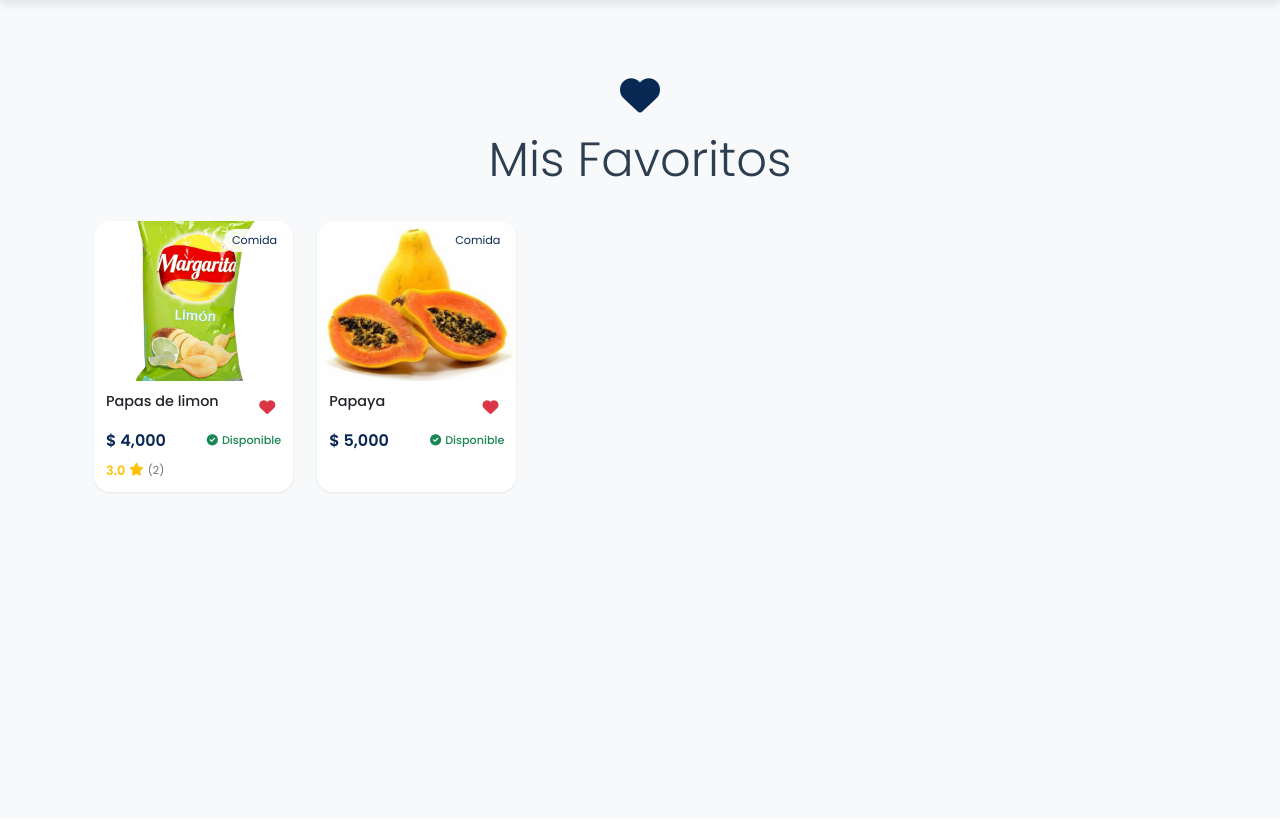
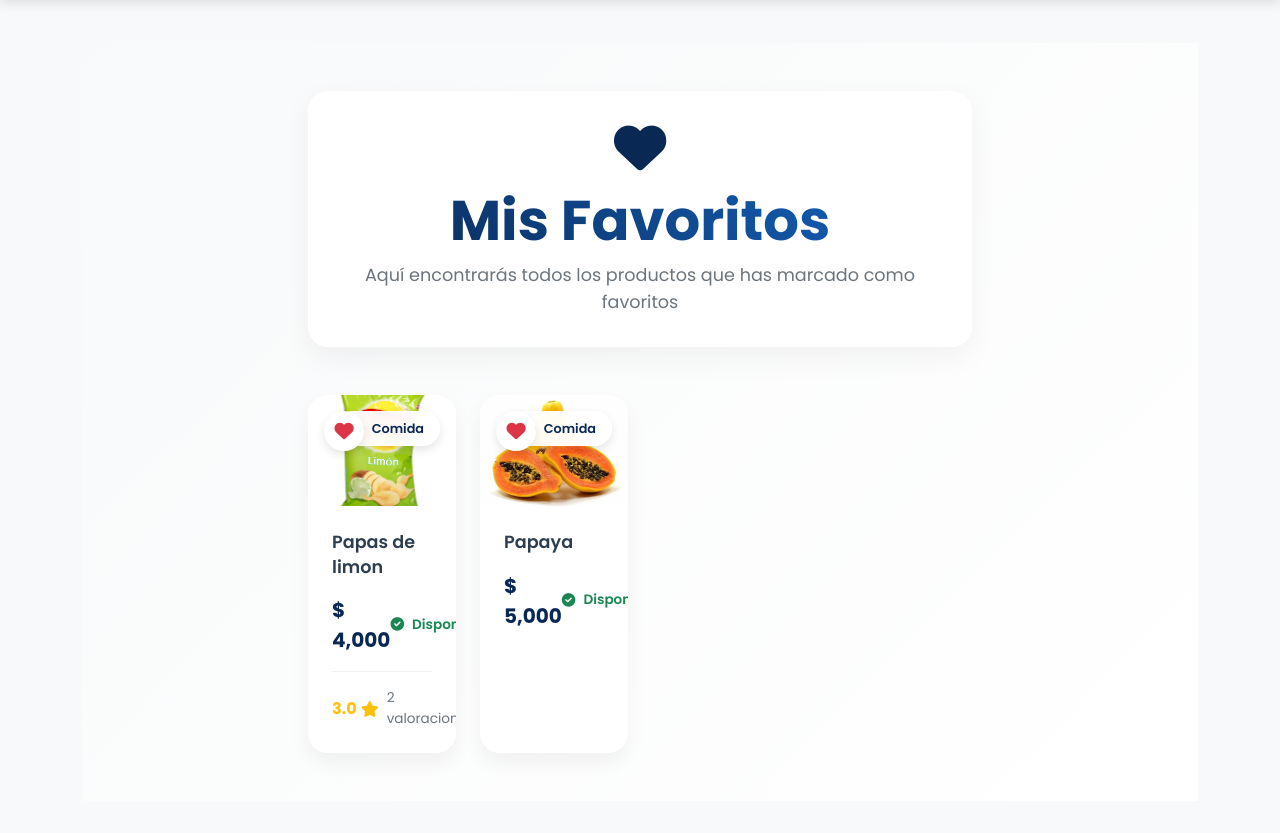
Before and after one commit to camiloarbr/EafitTrade, a Django app: page /favorites/ in a window 1280 px wide. Shown: the part 65-898 px from the top of the page. Before the commit the page ends 559 px from the top, so only its background shows below. Run offline with Django 5.2, Linux system fonts and the light colour scheme; a user stored in the database is signed in; data comes from the database, SQL or seed files in the repository; both versions use the stored data as it was after the commit.

Commit message:
Mejora el diseño de la sección de favoritos con nuevos estilos y animaciones. Se actualiza la lógica de visualización para manejar el estado vacío de favoritos y se optimiza la interacción del usuario al eliminar productos de la lista. Se actualiza la base de datos.

```diff
--- a/products/templates/products/favorites.html
+++ b/products/templates/products/favorites.html
@@ -6,167 +6,285 @@
 {% block extra_styles %}
 <style>
     .favorites-section {
-        background-color: #f8f9fa;
-        padding: 2rem 0;
-        min-height: calc(100vh - 56px);
+        background: linear-gradient(135deg, #f8f9fa 0%, #ffffff 100%);
+        padding: 3rem 0;
+        min-height: calc(100vh - 76px);
+        display: flex;
+        flex-direction: column;
+    }
+
+    .favorites-container {
+        max-width: 1200px;
+        margin: 0 auto;
+        padding: 0 1rem;
+        flex: 1;
     }
 
     .favorites-header {
-        margin-bottom: 2rem;
         text-align: center;
+        margin-bottom: 3rem;
+        padding: 2rem;
+        background: white;
+        border-radius: 20px;
+        box-shadow: 0 10px 30px rgba(0,0,0,0.05);
     }
 
     .favorites-icon {
         color: var(--primary-color);
-        font-size: 2.5rem;
+        font-size: 3rem;
         margin-bottom: 1rem;
+        animation: pulse 2s infinite;
     }
 
-    /* Estilos de tarjeta de producto idénticos al home */
-    .product-card {
-        height: 100%;
-        transition: all 0.2s;
-        border: none;
-        box-shadow: 0 1px 3px rgba(0,0,0,0.08);
-        max-width: 280px;
+    @keyframes pulse {
+        0% { transform: scale(1); }
+        50% { transform: scale(1.1); }
+        100% { transform: scale(1); }
+    }
+
+    .favorites-header h1 {
+        font-weight: 700;
+        margin-bottom: 0.5rem;
+        background: linear-gradient(45deg, var(--primary-color), #1565C0);
+        -webkit-background-clip: text;
+        -webkit-text-fill-color: transparent;
+    }
+
+    .favorites-header p {
+        color: var(--secondary-color);
+        font-size: 1.1rem;
+        max-width: 600px;
         margin: 0 auto;
     }
 
+    /* Estilos de tarjeta de producto mejorados */
+    .product-card {
+        height: 100%;
+        transition: all 0.3s cubic-bezier(0.4, 0, 0.2, 1);
+        border: none;
+        border-radius: 20px;
+        box-shadow: 0 10px 20px rgba(0,0,0,0.05);
+        overflow: hidden;
+        position: relative;
+        background: white;
+    }
+
     .product-card:hover {
-        transform: translateY(-3px);
-        box-shadow: 0 3px 6px rgba(0,0,0,0.12);
+        transform: translateY(-10px);
+        box-shadow: 0 20px 40px rgba(0,0,0,0.1);
+    }
+
+    .product-image-wrapper {
+        position: relative;
+        padding-top: 75%;
+        overflow: hidden;
     }
 
     .product-image {
-        height: 160px;
+        position: absolute;
+        top: 0;
+        left: 0;
+        width: 100%;
+        height: 100%;
         object-fit: cover;
+        transition: transform 0.3s ease;
+    }
+
+    .product-card:hover .product-image {
+        transform: scale(1.1);
     }
 
     .card-body {
-        padding: 0.75rem;
+        padding: 1.5rem;
+        position: relative;
     }
 
     .card-title {
-        font-size: 0.9rem;
-        font-weight: 500;
-        line-height: 1.2;
+        font-size: 1.1rem;
+        font-weight: 600;
+        line-height: 1.4;
+        margin-bottom: 1rem;
+        color: #2c3e50;
         display: -webkit-box;
         -webkit-line-clamp: 2;
         -webkit-box-orient: vertical;
         overflow: hidden;
-        margin-bottom: 0.25rem;
-    }
-
-    .price {
-        font-size: 1rem;
-        font-weight: 600;
-        color: var(--primary-color);
     }
 
     .category-badge {
         position: absolute;
-        top: 8px;
-        right: 8px;
-        background-color: rgba(255,255,255,0.9);
-        padding: 0.2rem 0.5rem;
-        border-radius: 16px;
-        font-size: 0.7rem;
+        top: 1rem;
+        right: 1rem;
+        background: rgba(255,255,255,0.95);
+        padding: 0.5rem 1rem;
+        border-radius: 20px;
+        font-size: 0.8rem;
+        font-weight: 600;
         color: var(--primary-color);
+        box-shadow: 0 4px 10px rgba(0,0,0,0.1);
+        backdrop-filter: blur(5px);
+        z-index: 2;
+    }
+
+    .price {
+        font-size: 1.25rem;
+        font-weight: 700;
+        color: var(--primary-color);
+        margin: 0;
     }
 
     .favorite-btn {
-        padding: 0;
-        width: 28px;
-        height: 28px;
+        position: absolute;
+        top: 1rem;
+        left: 1rem;
+        width: 40px;
+        height: 40px;
+        border-radius: 50%;
+        background: white;
+        border: none;
+        box-shadow: 0 4px 10px rgba(0,0,0,0.1);
         display: flex;
         align-items: center;
         justify-content: center;
-        border-radius: 50%;
-        background: rgba(255,255,255,0.9);
-        border: none;
+        transition: all 0.3s ease;
         z-index: 2;
     }
 
-    .product-unavailable {
-        opacity: 0.7;
+    .favorite-btn:hover {
+        transform: scale(1.1);
+        box-shadow: 0 6px 15px rgba(0,0,0,0.15);
     }
 
-    .grayscale {
-        filter: grayscale(50%);
+    .favorite-btn i {
+        font-size: 1.2rem;
+        color: #dc3545;
+    }
+
+    .availability-badge {
+        font-size: 0.85rem;
+        font-weight: 600;
+        display: flex;
+        align-items: center;
+        gap: 0.5rem;
     }
 
     .star-rating {
         display: flex;
         align-items: center;
-        gap: 0.25rem;
-        margin-top: 0.25rem;
-        font-size: 0.8rem;
-        color: #ffc107;
+        gap: 0.5rem;
+        margin-top: 1rem;
+        padding-top: 1rem;
+        border-top: 1px solid rgba(0,0,0,0.05);
     }
 
     .rating-value {
-        font-weight: 600;
+        font-size: 1rem;
+        font-weight: 700;
+        color: #ffc107;
     }
 
     .rating-count {
         color: var(--secondary-color);
-        font-size: 0.7rem;
+        font-size: 0.85rem;
     }
 
-    .availability-badge {
-        font-size: 0.7rem;
-        font-weight: 500;
+    /* Estado no disponible */
+    .product-unavailable {
+        opacity: 0.75;
     }
 
-    .text-success {
-        color: #198754 !important;
+    .product-unavailable .product-image {
+        filter: grayscale(50%);
     }
 
-    .text-danger {
-        color: #dc3545 !important;
-    }
-
-    /* Ajustes responsivos */
-    @media (max-width: 768px) {
-        .product-card {
-            max-width: 100%;
-        }
-
-        .product-image {
-            height: 140px;
-        }
-    }
-
-    @media (max-width: 576px) {
-        .product-image {
-            height: 120px;
-        }
-
-        .card-body {
-            padding: 0.5rem;
-        }
-
-        .card-title {
-            font-size: 0.85rem;
-        }
-    }
-
+    /* Simplificación del estado vacío */
     .empty-favorites {
         text-align: center;
-        padding: 3rem;
+        padding: 3rem 2rem;
+        background: transparent;
+        box-shadow: none;
+        margin: auto;
+        max-width: 500px;
+        display: flex;
+        flex-direction: column;
+        align-items: center;
+        justify-content: center;
     }
 
     .empty-favorites i {
         font-size: 4rem;
-        color: var(--secondary-color);
-        margin-bottom: 1rem;
+        color: #dee2e6;
+        margin-bottom: 1.5rem;
     }
 
-    /* Ajuste para 5 tarjetas por fila en pantallas grandes */
-    @media (min-width: 1200px) {
-        .col-xl-3 {
-            flex: 0 0 auto;
-            width: 20%;
+    .empty-favorites h3 {
+        font-size: 1.5rem;
+        font-weight: 600;
+        margin-bottom: 0.75rem;
+        color: #2c3e50;
+    }
+
+    .empty-favorites p {
+        font-size: 1rem;
+        color: #6c757d;
+        margin-bottom: 1.5rem;
+        max-width: 300px;
+    }
+
+    .empty-favorites .btn {
+        padding: 0.75rem 1.5rem;
+        font-size: 1rem;
+        border-radius: 10px;
+        transition: all 0.3s ease;
+        display: inline-flex;
+        align-items: center;
+        gap: 0.5rem;
+    }
+
+    .empty-favorites .btn:hover {
+        transform: translateY(-2px);
+        box-shadow: 0 4px 12px rgba(13, 110, 253, 0.15);
+    }
+
+    /* Animación de entrada para las tarjetas */
+    @keyframes fadeInUp {
+        from {
+            opacity: 0;
+            transform: translateY(20px);
+        }
+        to {
+            opacity: 1;
+            transform: translateY(0);
+        }
+    }
+
+    .product-card {
+        animation: fadeInUp 0.6s ease backwards;
+    }
+
+    .row > div:nth-child(1) .product-card { animation-delay: 0.1s; }
+    .row > div:nth-child(2) .product-card { animation-delay: 0.2s; }
+    .row > div:nth-child(3) .product-card { animation-delay: 0.3s; }
+    .row > div:nth-child(4) .product-card { animation-delay: 0.4s; }
+    .row > div:nth-child(5) .product-card { animation-delay: 0.5s; }
+
+    /* Ajustes responsivos */
+    @media (max-width: 768px) {
+        .favorites-section {
+            padding: 2rem 0;
+        }
+
+        .favorites-header {
+            padding: 1.5rem;
+            margin-bottom: 2rem;
+        }
+
+        .card-body {
+            padding: 1rem;
+        }
+
+        .category-badge {
+            padding: 0.4rem 0.8rem;
         }
     }
 </style>
@@ -174,55 +292,59 @@
 
 {% block content %}
 <section class="favorites-section">
-    <div class="container">
+    <div class="favorites-container">
         <div class="favorites-header">
             <i class="fas fa-heart favorites-icon"></i>
-            <h1 class="display-5">Mis Favoritos</h1>
+            <h1 class="display-4">Mis Favoritos</h1>
+            <p>Aquí encontrarás todos los productos que has marcado como favoritos</p>
         </div>
 
+        <div id="favorites-content">
             {% if favorites %}
             <div class="row g-4">
                 {% for favorite in favorites %}
                 <div class="col-12 col-sm-6 col-lg-4 col-xl-3" id="favorite-{{ favorite.product.id }}">
                     <a href="{% url 'product_detail' favorite.product.id %}" class="text-decoration-none">
                         <div class="card product-card {% if not favorite.product.available %}product-unavailable{% endif %}">
-                        <div class="position-relative">
+                            <div class="product-image-wrapper">
                                 {% if favorite.product.image %}
                                 <img src="{{ favorite.product.image.url }}"
-                                 class="card-img-top product-image {% if not favorite.product.available %}grayscale{% endif %}"
+                                     class="product-image"
                                      alt="{{ favorite.product.name }}">
                                 {% endif %}
-                            <span class="category-badge">{{ favorite.product.get_category_display }}</span>
-                        </div>
-
-                        <div class="card-body">
-                            <div class="d-flex justify-content-between align-items-start mb-2">
-                                <h5 class="card-title text-dark mb-0">{{ favorite.product.name }}</h5>
+                                <span class="category-badge">
+                                    <i class="fas fa-tag me-2"></i>{{ favorite.product.get_category_display }}
+                                </span>
                                 <button
                                     onclick="toggleFavorite(event, {{ favorite.product.id }})"
                                     class="favorite-btn"
                                     title="Eliminar de favoritos"
                                 >
-                                    <i class="fas fa-heart text-danger"></i>
+                                    <i class="fas fa-heart"></i>
                                 </button>
                             </div>
 
-                            <div class="d-flex justify-content-between align-items-center mb-2">
-                                <p class="price mb-0">$ {{ favorite.product.price|floatformat:0|intcomma }}</p>
+                            <div class="card-body">
+                                <h5 class="card-title">{{ favorite.product.name }}</h5>
+
+                                <div class="d-flex justify-content-between align-items-center">
+                                    <p class="price">$ {{ favorite.product.price|floatformat:0|intcomma }}</p>
                                     <span class="availability-badge {% if favorite.product.available %}text-success{% else %}text-danger{% endif %}">
                                         {% if favorite.product.available %}
-                                        <i class="fas fa-check-circle me-1"></i>Disponible
+                                            <i class="fas fa-check-circle"></i>Disponible
                                         {% else %}
-                                        <i class="fas fa-times-circle me-1"></i>No disponible
+                                            <i class="fas fa-times-circle"></i>No disponible
                                         {% endif %}
                                     </span>
                                 </div>
 
                                 {% if favorite.product.total_ratings > 0 %}
                                 <div class="star-rating">
+                                    <div class="d-flex align-items-center">
                                         <span class="rating-value">{{ favorite.product.average_rating }}</span>
-                                <i class="fas fa-star"></i>
-                                <span class="rating-count">({{ favorite.product.total_ratings }})</span>
+                                        <i class="fas fa-star text-warning ms-1"></i>
+                                    </div>
+                                    <span class="rating-count">{{ favorite.product.total_ratings }} valoraciones</span>
                                 </div>
                                 {% endif %}
                             </div>
@@ -233,14 +355,15 @@
             </div>
             {% else %}
             <div class="empty-favorites">
-            <i class="far fa-heart mb-3"></i>
-            <h3>No tienes productos favoritos aún</h3>
-            <p class="text-muted mb-4">Explora productos y marca los que te gusten como favoritos</p>
-            <a href="{% url 'home' %}" class="btn btn-primary btn-lg">
-                <i class="fas fa-search me-2"></i>Explorar Productos
+                <i class="far fa-heart"></i>
+                <h3>No tienes favoritos</h3>
+                <p>Encuentra productos que te gusten y agrégalos a tus favoritos</p>
+                <a href="{% url 'home' %}" class="btn btn-primary">
+                    Explorar productos
                 </a>
             </div>
             {% endif %}
+        </div>
     </div>
 </section>
 
@@ -249,6 +372,13 @@
 function toggleFavorite(event, productId) {
     event.preventDefault();
     event.stopPropagation();
+
+    const productCard = document.getElementById(`favorite-${productId}`);
+
+    // Añadir animación de salida
+    productCard.style.transition = 'all 0.3s ease';
+    productCard.style.transform = 'scale(0.8)';
+    productCard.style.opacity = '0';
 
     fetch(`/favorite/toggle/${productId}/`, {
         method: 'POST',
@@ -261,31 +391,40 @@ function toggleFavorite(event, productId) {
     .then(response => response.json())
     .then(data => {
         if (data.status === 'removed') {
-            // Remover la tarjeta completa del producto de favoritos
-            const productCard = document.getElementById(`favorite-${productId}`);
+            setTimeout(() => {
                 productCard.remove();
 
-            // Si no quedan más favoritos, mostrar el mensaje de vacío
                 const remainingFavorites = document.querySelectorAll('[id^="favorite-"]');
                 if (remainingFavorites.length === 0) {
-                const productsContainer = document.querySelector('.row.g-4');
-                productsContainer.innerHTML = `
-                    <div class="col-12">
-                        <div class="empty-favorites">
-                            <i class="far fa-heart mb-3"></i>
-                            <h3>No tienes productos favoritos aún</h3>
-                            <p class="text-muted mb-4">Explora productos y marca los que te gusten como favoritos</p>
-                            <a href="{% url 'home' %}" class="btn btn-primary btn-lg">
-                                <i class="fas fa-search me-2"></i>Explorar Productos
+                    const favoritesContent = document.getElementById('favorites-content');
+                    const emptyState = document.createElement('div');
+                    emptyState.className = 'empty-favorites';
+                    emptyState.style.opacity = '0';
+                    emptyState.style.transform = 'translateY(20px)';
+                    emptyState.innerHTML = `
+                        <i class="far fa-heart"></i>
+                        <h3>No tienes favoritos</h3>
+                        <p>Encuentra productos que te gusten y agrégalos a tus favoritos</p>
+                        <a href="{% url 'home' %}" class="btn btn-primary">
+                            Explorar productos
                         </a>
-                        </div>
-                    </div>
                     `;
+
+                    favoritesContent.innerHTML = '';
+                    favoritesContent.appendChild(emptyState);
+                    requestAnimationFrame(() => {
+                        emptyState.style.transition = 'all 0.5s ease';
+                        emptyState.style.opacity = '1';
+                        emptyState.style.transform = 'translateY(0)';
+                    });
                 }
+            }, 300);
         }
     })
     .catch(error => {
         console.error('Error:', error);
+        productCard.style.transform = '';
+        productCard.style.opacity = '';
     });
 }
 </script>
```
Also changed, not shown: db.sqlite3. Lines whose indentation alone changed are shown as unchanged.
